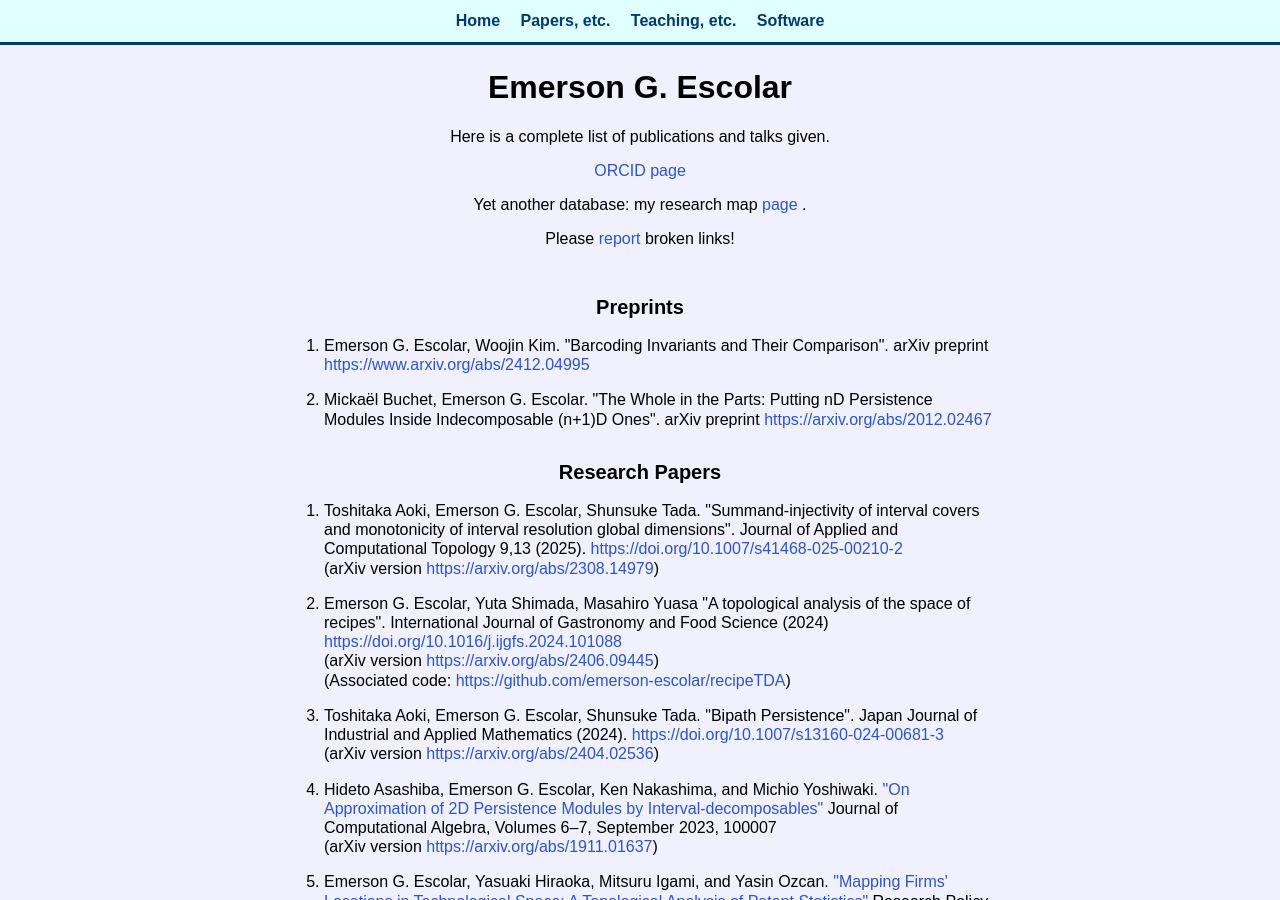
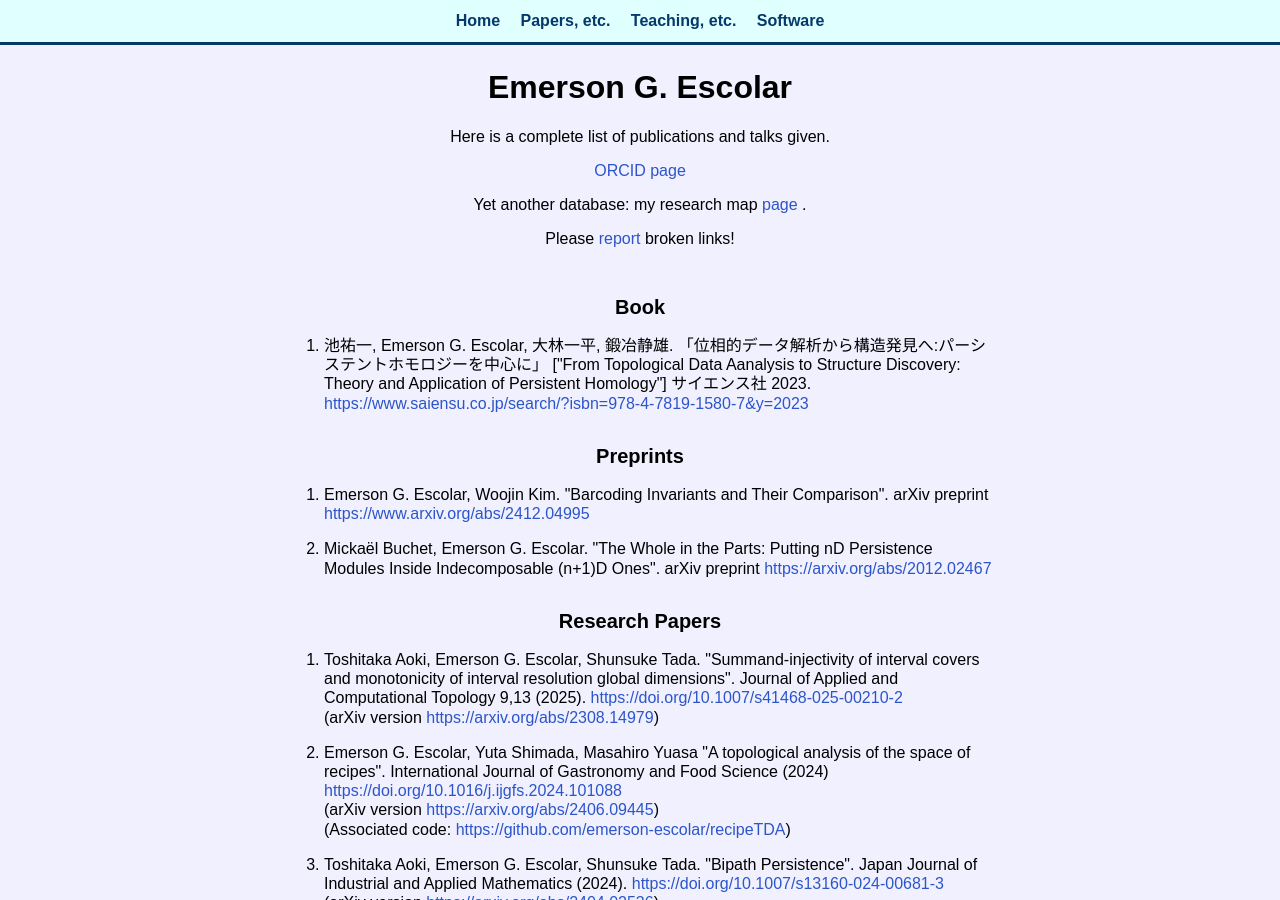
Before and after one commit to emerson-escolar/emerson-escolar.github.io, a Jekyll site: the page built from research_lists.html, in a window 1280 px wide and 900 px high. Built offline with Jekyll 4.4.1, drawn with Linux system fonts in a browser that asks for light colours.

Commit message:
add book

```diff
--- a/research_lists.html
+++ b/research_lists.html
@@ -28,6 +28,23 @@ title: Emer's Papers & Talks
     </p>
   </div>
 </section>
+
+<section>
+  <h2> Book </h2>
+  <ol class="wordbox paperlist">
+    <li>
+      池祐一, Emerson G. Escolar, 大林一平, 鍛冶静雄.
+      「位相的データ解析から構造発見へ:パーシステントホモロジーを中心に」
+      ["From Topological Data Aanalysis to Structure Discovery: Theory and Application of Persistent Homology"]
+      サイエンス社 2023.
+      <a target="_blank" href=https://www.saiensu.co.jp/search/?isbn=978-4-7819-1580-7&y=2023>
+        https://www.saiensu.co.jp/search/?isbn=978-4-7819-1580-7&y=2023
+      </a>
+    </li>
+  </ol>
+</section>
+
+
 
 <section>
   <h2> Preprints </h2>
```
